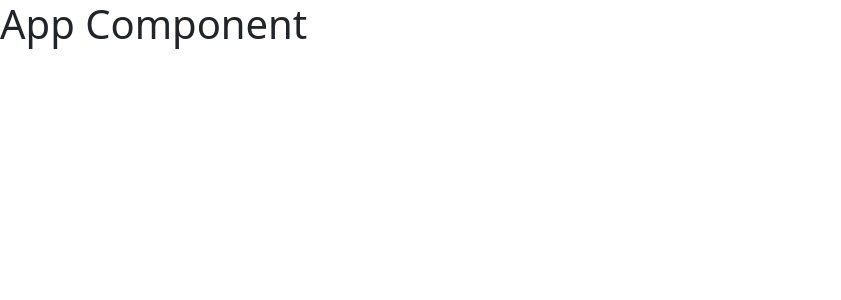
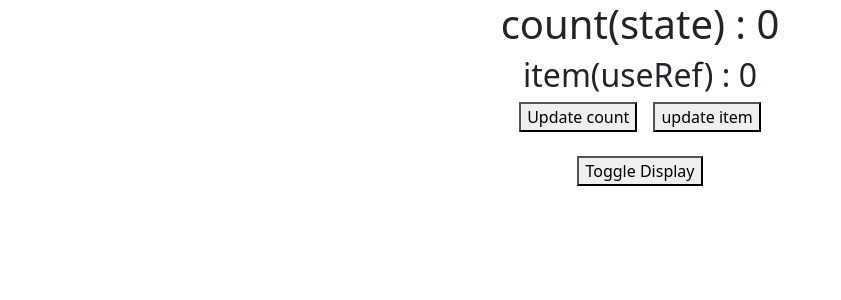
Before and after one commit to Nikhil1254/Learn-React, a React (Create React App) app: page / in a window 1280 px wide. Shown: the top 300 px of the page, without its empty margins (0-841 px from the left). Built offline with nearby package versions, Linux system fonts and the light colour scheme.

Commit message:
useRef example implemented to store normal values

```diff
--- a/src/App.js
+++ b/src/App.js
@@ -1,8 +1,44 @@
+import { useRef } from "react";
+import { useState } from "react";
+
+/**
+ * 1. it does not cause rerender if it's value changed
+ * 2. It value is stored in current property, item.current
+ * 3. on re-render because of props or state change, it's value does not reset again it will preserve this value, if we have normal variable then it's value will reset on every re-render.
+ * 4. So when we don't want a variable to make state and we also want it's value to be preserved when re-render happens we can use useRef like this
+ *
+ * question - why we don't use normal variable outside component then ?
+ * see component.js example to understand it
+ */
+
+
 function App() {
+    const [flag, setFlag] = useState(true);
+
+    return <>
+        <div className="container text-center">
+            {
+                flag && <Child />
+            }
+            <br /><br />
+            <button onClick={()=>setFlag(!flag)}>Toggle Display</button>
+        </div>
+
+    </>
+}
+
+
+function Child() {
+    const [count, setCount] = useState(0);
+    let item = useRef(0);
+    console.log(item);
 
 
     return <>
-        <h1>App Component</h1>
+        <h1>count(state) : {count}</h1>
+        <h2>item(useRef) : {item.current}</h2>
+        <button className="mx-2" onClick={() => setCount(count + 1)}>Update count</button>
+        <button className="mx-2" onClick={() => item.current++}>update item</button>
     </>
 }
 
--- /dev/null
+++ b/src/Component.js
@@ -0,0 +1,33 @@
+import { useRef, useState } from "react";
+
+function Component() {
+    const [flag, setFlag] = useState(true);
+
+    return <>
+        <div className="container text-center">
+            {
+                flag && <Child />
+            }
+            <br /><br />
+            <button onClick={() => setFlag(!flag)}>Toggle Display</button>
+        </div>
+
+    </>
+}
+
+
+let item = 0;
+function Child() {
+    const [count, setCount] = useState(0);
+    console.log(item);
+
+
+    return <>
+        <h1>count(state) : {count}</h1>
+        <h2>item(useRef) : {item}</h2>
+        <button className="mx-2" onClick={() => setCount(count + 1)}>Update count</button>
+        <button className="mx-2" onClick={() => item++}>update item</button>
+    </>
+}
+
+export default Component;
--- a/src/index.js
+++ b/src/index.js
@@ -2,9 +2,10 @@ import React from "react";
 import ReactDOM from 'react-dom/client';
 import App from "./App";
 import 'bootstrap/dist/css/bootstrap.min.css';
+import Component from "./Component";
 
 
 const root = ReactDOM.createRoot(document.getElementById('root'));
 root.render(
-  <App />
+  <Component />
 );
```
